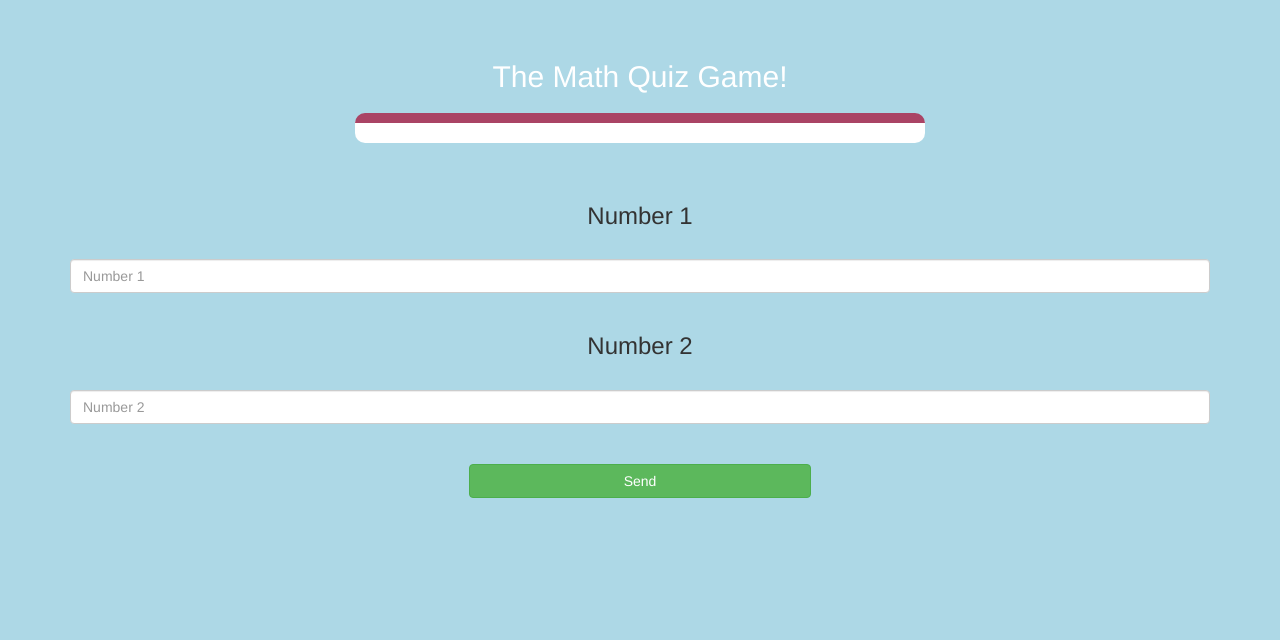
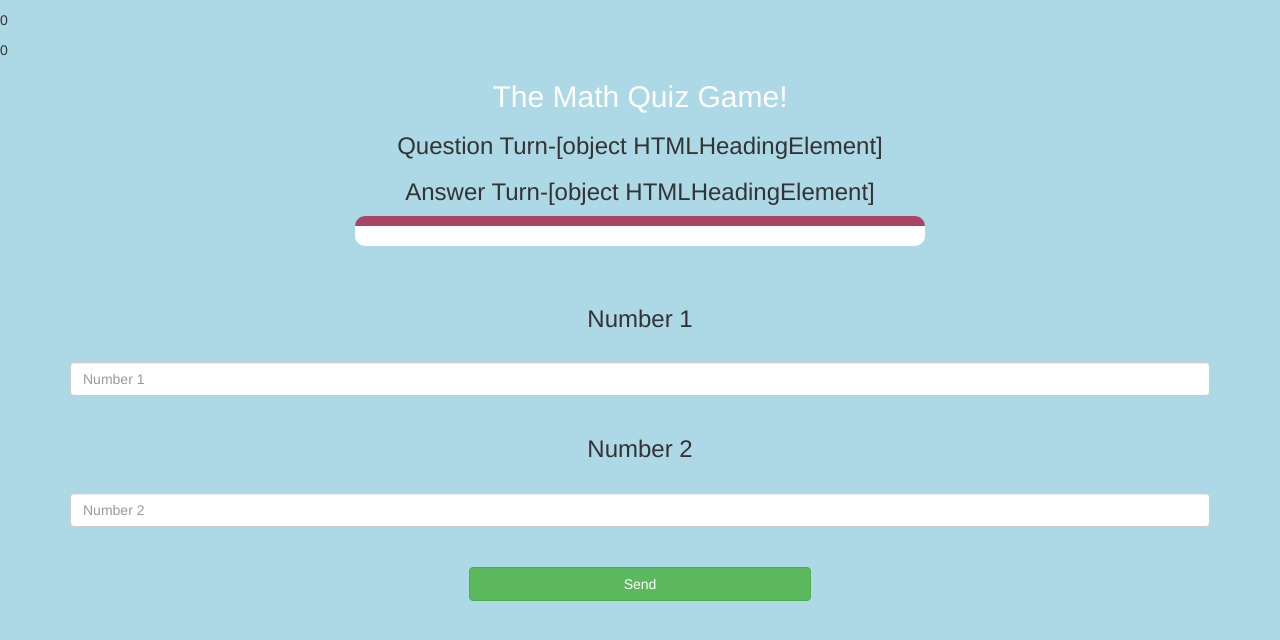
Before and after one commit to ADS99909/Project89, a plain HTML site: page quiz_game_page.html in a window 1280 px wide. Drawn offline with nearby package versions, Linux system fonts and the light colour scheme.

Commit message:
Add files via upload

```diff
--- a/quiz_game_page.js
+++ b/quiz_game_page.js
@@ -4,24 +4,22 @@ actual_answer="";
 question_number="";
 input_box="";
 check_button="";
+question_turn="";
+answer_turn="";
 
-question_turn=player_1;
-answer_turn=player_2;
+question_turn="player1_name";
+answer_turn="player2_name";
 
-player1_name=localStorage.getItem("player_1_name");
-player2_name=localStorage.getItem("player_2_name");
+
 
 player1_score=0;
 player2_score=0;
 
-document.getElementById("player_1_name").innerHTML=player1_name+":";
-document.getElementById("player_2_name").innerHTML=player2_name+":";
 
-document.getElementById("player_1_score").innerHTML=player1_score;
-document.getElementById("player_2_score").innerHTML=player2_score;
 
-document.getElementById("player_question").innerHTML="Question-Turn="+player1_name;
-document.getElementById("player_answer").innerHTML="Answer-Turn="+player2_name;
+document.getElementById("player1_score").innerHTML=player1_score;
+document.getElementById("player2_score").innerHTML=player2_score;
+
 
 function send(){
     number1=document.getElementById("number1").value;
```
Also changed, not shown: index.html (+2 -2 lines), quiz_game_login.js (+5 -5 lines).
